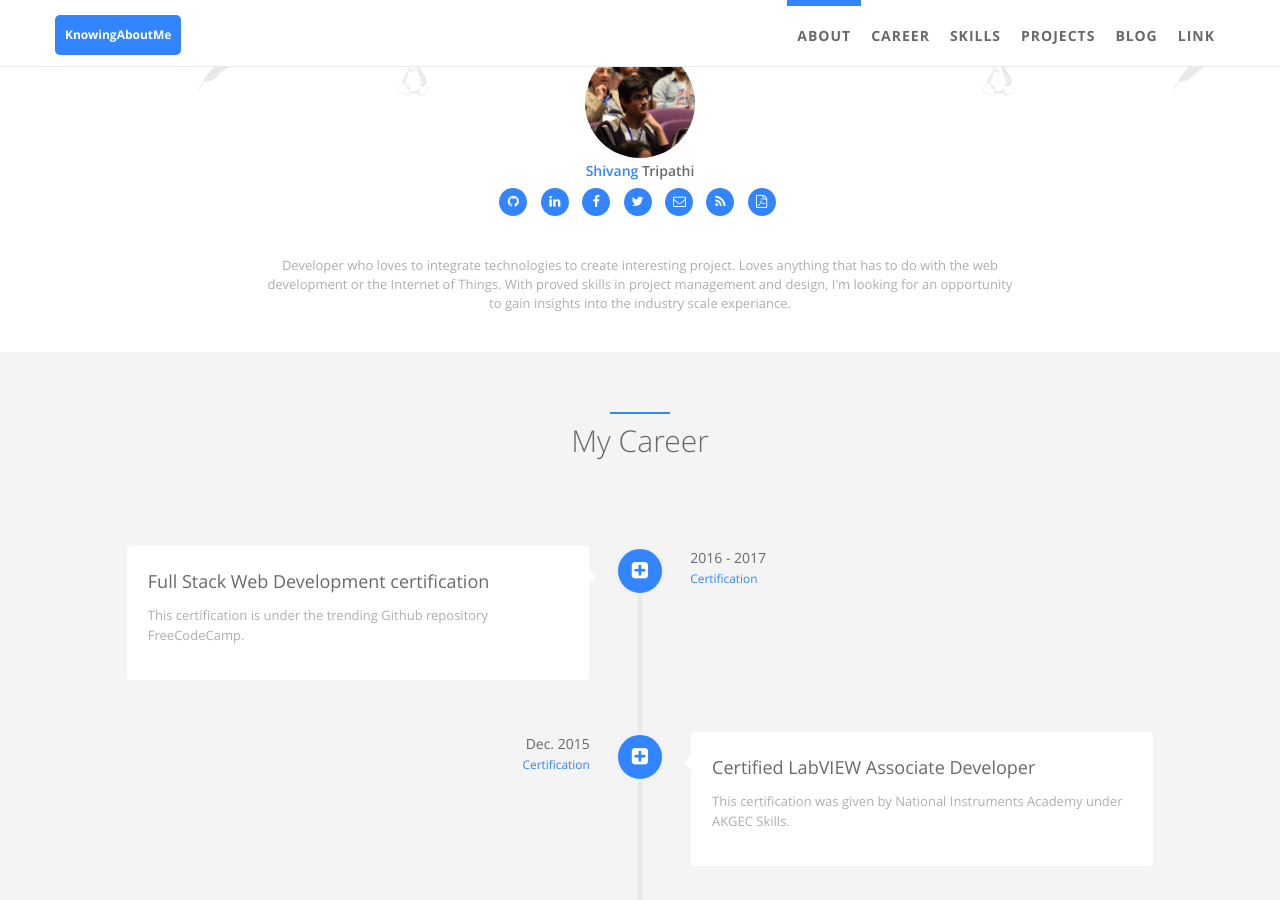
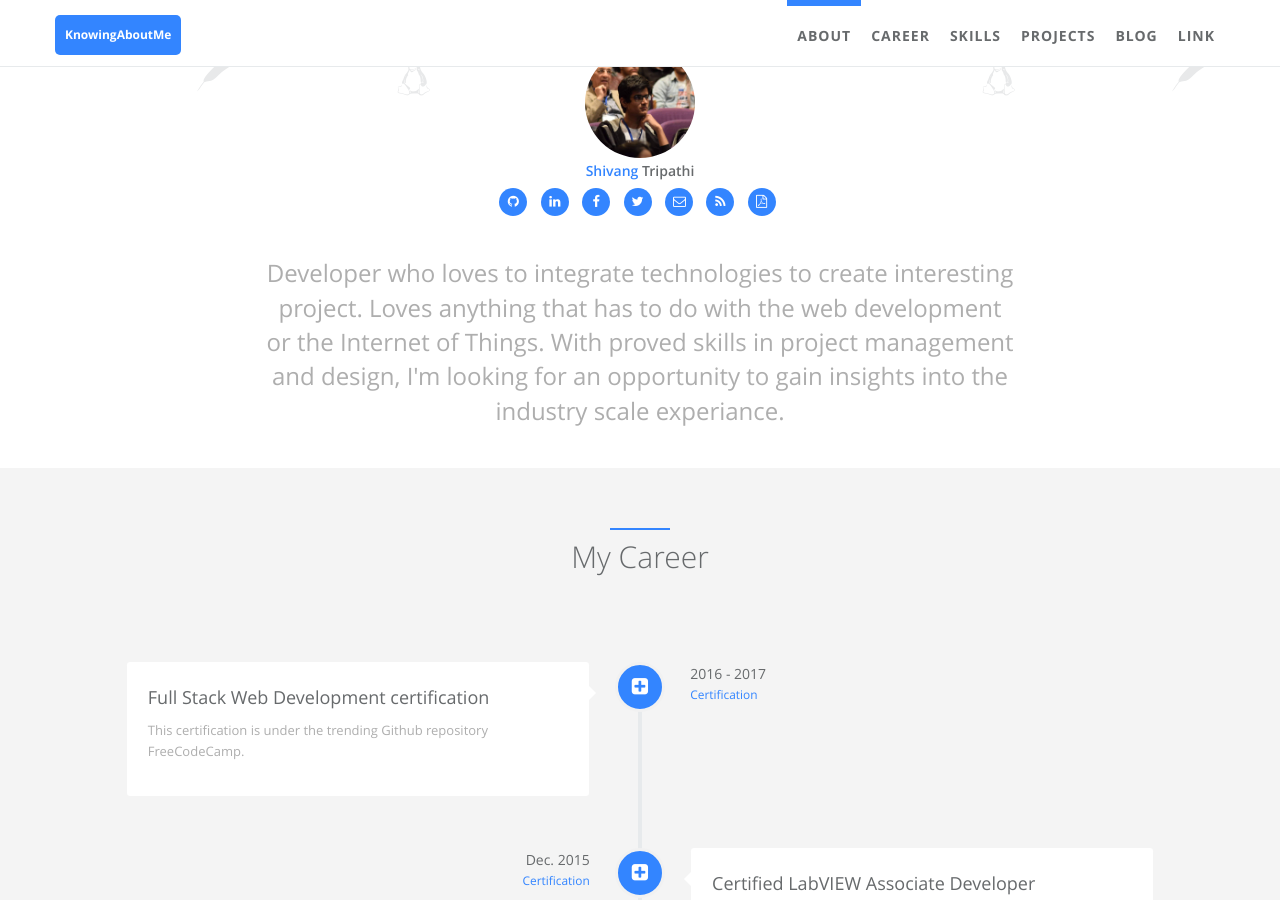
Before and after one commit to shivangg/shivangg.github.io, a Jekyll site: the page built from index.html, in a window 1280 px wide and 900 px high, scrolled down 567 px. Built offline with Jekyll 4.4.1, drawn with Linux system fonts in a browser that asks for light colours.

Commit message:
Fixes #2 - increase readability in the About Me

```diff
--- a/_includes/sections/about.html
+++ b/_includes/sections/about.html
@@ -58,7 +58,7 @@
     </div>
     <div class="row">
         <div class="col-lg-8 col-lg-offset-2 text-center m-t-lg m-b-lg wow zoomIn">
-            <p><span data-i18n="about_me.des">{{ site.author.desc }}</span></p>
+            <p><span style="font-size: x-large;" data-i18n="about_me.des">{{ site.author.desc }}</span></p>
         </div>
     </div>
 </div>
```
Also changed, not shown: 1 other file.
